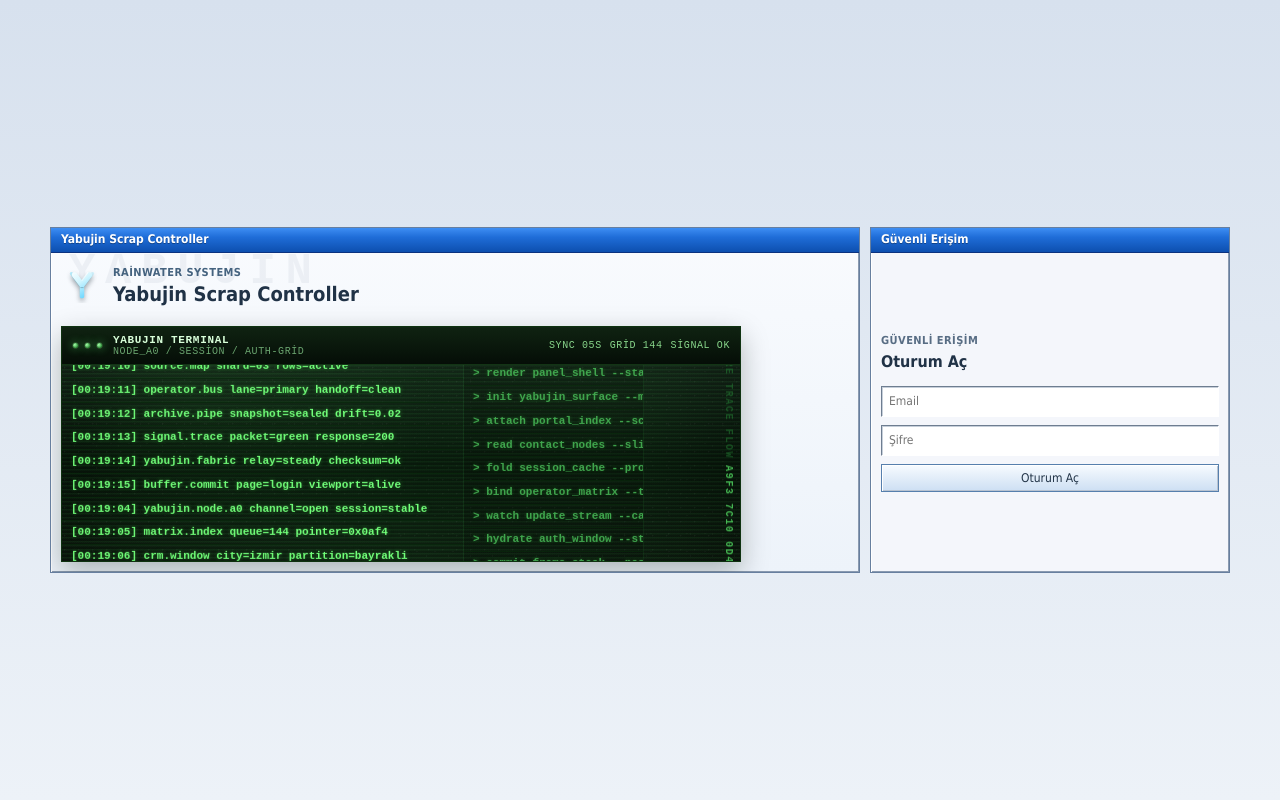
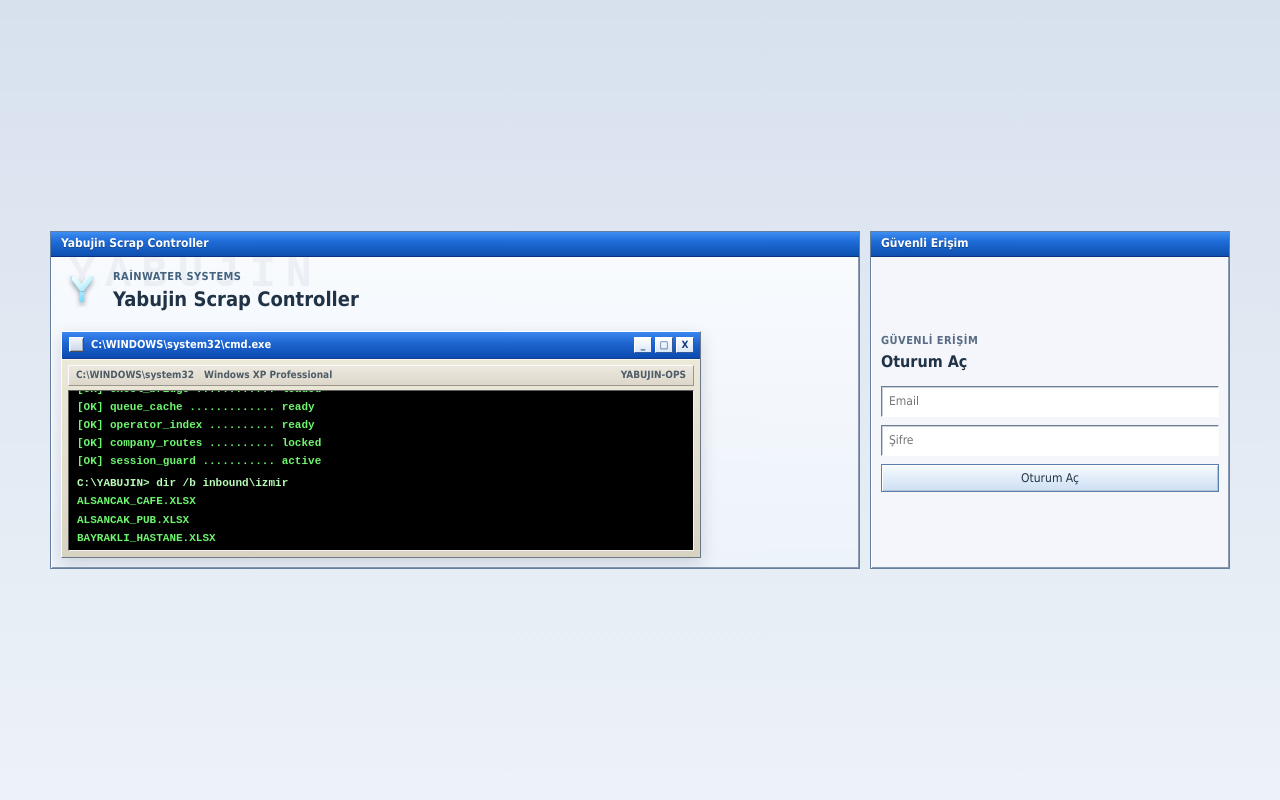
Before and after one commit to yabujinnn06/demoyab, a FastAPI app: page / in a window 1280 px wide. Run offline with FastAPI, Linux system fonts and the light colour scheme.

Commit message:
Restyle login console for XP look

```diff
--- a/backend/static/app.js
+++ b/backend/static/app.js
@@ -710,85 +710,69 @@ function contactPoolCurrentPage() {
 }
 
 function loginConsoleMarkup() {
-  const primaryLines = [
-    "[00:19:04] yabujin.node.a0  channel=open  session=stable",
-    "[00:19:05] matrix.index     queue=144  pointer=0x0af4",
-    "[00:19:06] crm.window       city=izmir  partition=bayrakli",
-    "[00:19:07] record.sync      mail=true  phone=true  address=true",
-    "[00:19:08] route.layer      carrier=tr-main  mirror=warm",
-    "[00:19:09] panel.cursor     focus=auth  state=ready",
-    "[00:19:10] source.map       shard=03  rows=active",
-    "[00:19:11] operator.bus     lane=primary  handoff=clean",
-    "[00:19:12] archive.pipe     snapshot=sealed  drift=0.02",
-    "[00:19:13] signal.trace     packet=green  response=200",
-    "[00:19:14] yabujin.fabric   relay=steady  checksum=ok",
-    "[00:19:15] buffer.commit    page=login  viewport=alive",
+  const lines = [
+    "Microsoft Windows XP [Version 5.1.2600]",
+    "(C) Copyright 1985-2001 Microsoft Corp.",
+    "",
+    "C:\\YABUJIN> set PROMPT=$P$G",
+    "C:\\YABUJIN> call boot_ops.bat /tr /segment:izmir",
+    "[OK] excel_bridge ............ loaded",
+    "[OK] queue_cache ............. ready",
+    "[OK] operator_index .......... ready",
+    "[OK] company_routes .......... locked",
+    "[OK] session_guard ........... active",
+    "",
+    "C:\\YABUJIN> dir /b inbound\\izmir",
+    "ALSANCAK_CAFE.XLSX",
+    "ALSANCAK_PUB.XLSX",
+    "BAYRAKLI_HASTANE.XLSX",
+    "BAYRAKLI_KLINIK.XLSX",
+    "dispatch_queue........ standby",
+    "",
+    "C:\\YABUJIN> call sync_watch.bat /manual",
+    "sync_mode............. manual",
+    "status................ ready",
+    "records............... 0144",
+    "operators............. 0006",
+    "",
+    "C:\\YABUJIN> _",
   ];
-  const sideLines = [
-    "> init yabujin_surface --mode grid",
-    "> attach portal_index --scope live",
-    "> read contact_nodes --slice west",
-    "> fold session_cache --profile glass",
-    "> bind operator_matrix --tier alpha",
-    "> watch update_stream --cadence 5s",
-    "> hydrate auth_window --state cold",
-    "> commit frame_stack --pass green",
-    "> verify signal_gate --result pass",
-    "> render panel_shell --stage ready",
-  ];
-  const rainColumns = [
-    "A9F3 7C10 0D44 FF91 22AE 31C0",
-    "YBJN 0A17 44C2 9E11 7A0F 3301",
-    "0x01 0x8a 0x2c 0x3e 0xd1 0xf4",
-    "GATE OPEN ROUTE LIVE CACHE OK",
-    "SLOT-07 SLOT-09 SLOT-0C SLOT-0F",
-    "SYNC GRID NODE WIRE TRACE FLOW",
-  ];
-
-  const primaryMarkup = [...primaryLines, ...primaryLines, ...primaryLines]
-    .map((line) => `<div class="console-line"><span>${escapeHtml(line)}</span></div>`)
-    .join("");
-  const sideMarkup = [...sideLines, ...sideLines, ...sideLines, ...sideLines]
-    .map((line) => `<div class="console-line console-line-dim"><span>${escapeHtml(line)}</span></div>`)
-    .join("");
-  const rainMarkup = [...rainColumns, ...rainColumns, ...rainColumns, ...rainColumns]
-    .map((line, index) => `<div class="console-rain-line console-rain-line-${(index % 3) + 1}"><span>${escapeHtml(line)}</span></div>`)
+
+  const markup = [...lines, ...lines, ...lines]
+    .map((line, index) => {
+      const isPrompt = line.startsWith("C:\\YABUJIN>");
+      const hasCursor = index === lines.length - 1;
+      return `
+        <div class="console-line ${isPrompt ? "console-line-prompt" : ""}">
+          <span>${escapeHtml(line.replace(/_$/, ""))}</span>${hasCursor ? `<span class="console-cursor"></span>` : ""}
+        </div>
+      `;
+    })
     .join("");
 
   return `
     <section class="login-console" aria-hidden="true">
-      <div class="login-console-head">
-        <div class="console-indicators">
-          <span></span><span></span><span></span>
-        </div>
-        <div class="console-head-copy">
-          <strong>YABUJIN TERMINAL</strong>
-          <small>node_a0 / session / auth-grid</small>
-        </div>
-        <div class="console-stat-strip">
-          <span>sync 05s</span>
-          <span>grid 144</span>
-          <span>signal ok</span>
+      <div class="login-console-xpbar">
+        <div class="login-console-title">
+          <span class="login-console-icon"></span>
+          <strong>C:\\WINDOWS\\system32\\cmd.exe</strong>
+        </div>
+        <div class="login-console-buttons">
+          <span>_</span>
+          <span>&#9633;</span>
+          <span>X</span>
         </div>
       </div>
       <div class="login-console-viewport">
-        <div class="login-console-glow"></div>
-        <div class="login-console-noise"></div>
-        <div class="login-console-grid">
-          <div class="login-console-main">
-            <div class="login-console-stream login-console-stream-main">
-              ${primaryMarkup}
-            </div>
-          </div>
-          <div class="login-console-side">
-            <div class="login-console-stream login-console-stream-side">
-              ${sideMarkup}
-            </div>
-          </div>
-          <div class="login-console-rain">
-            <div class="login-console-stream login-console-stream-rain">
-              ${rainMarkup}
-            </div>
+        <div class="login-console-scanlines"></div>
+        <div class="login-console-statusline">
+          <span>C:\\WINDOWS\\system32</span>
+          <span>Windows XP Professional</span>
+          <span>YABUJIN-OPS</span>
+        </div>
+        <div class="login-console-shell">
+          <div class="login-console-stream">
+            ${markup}
           </div>
         </div>
       </div>
--- a/backend/static/index.html
+++ b/backend/static/index.html
@@ -5,10 +5,10 @@
     <meta name="viewport" content="width=device-width, initial-scale=1.0" />
     <title>Yabujin Scrap Controller</title>
     <link rel="icon" href="/static/yabujin-mark.svg" type="image/svg+xml" />
-    <link rel="stylesheet" href="/static/styles.css?v=20260423f" />
+    <link rel="stylesheet" href="/static/styles.css?v=20260423g" />
   </head>
   <body>
     <div id="app"></div>
-    <script type="module" src="/static/app.js?v=20260423f"></script>
+    <script type="module" src="/static/app.js?v=20260423g"></script>
   </body>
-  </html>
+</html>
--- a/backend/static/styles.css
+++ b/backend/static/styles.css
@@ -1048,207 +1048,164 @@ tbody tr:hover td {
 .login-console {
   position: relative;
   z-index: 1;
-  max-width: 680px;
-  border: 1px solid #0f3210;
-  background: #020403;
+  max-width: 640px;
+  border-top: 1px solid #fefefe;
+  border-left: 1px solid #fefefe;
+  border-right: 1px solid #6b7888;
+  border-bottom: 1px solid #6b7888;
+  background: #d4d0c8;
   box-shadow:
-    inset 1px 1px 0 #1a3f1c,
-    inset -1px -1px 0 #061107,
-    0 10px 26px rgba(4, 18, 8, 0.28);
-}
-
-.login-console-head {
-  display: grid;
-  grid-template-columns: auto minmax(0, 1fr) auto;
+    inset 1px 1px 0 #ffffff,
+    inset -1px -1px 0 #98a5b3,
+    0 6px 16px rgba(23, 38, 58, 0.16);
+}
+
+.login-console-xpbar {
+  display: flex;
   align-items: center;
+  justify-content: space-between;
   gap: 10px;
-  padding: 7px 10px;
-  border-bottom: 1px solid #133415;
-  background:
-    linear-gradient(180deg, rgba(16, 36, 18, 0.96) 0%, rgba(5, 14, 7, 0.96) 100%);
-  color: #b9fdb9;
-}
-
-.console-indicators {
+  padding: 5px 6px 5px 7px;
+  border-bottom: 1px solid #173f91;
+  background: linear-gradient(180deg, #3b86f1 0%, #1d63ce 46%, #0b4ab1 100%);
+  color: #ffffff;
+}
+
+.login-console-title {
   display: inline-flex;
-  gap: 5px;
-}
-
-.console-indicators span {
-  width: 7px;
-  height: 7px;
-  border: 1px solid #305d31;
-  border-radius: 50%;
-  background: radial-gradient(circle at 35% 35%, #a8ffac 0%, #2d8f38 72%, #16461c 100%);
-  box-shadow: 0 0 8px rgba(96, 255, 121, 0.4);
-}
-
-.console-head-copy {
-  display: grid;
+  align-items: center;
+  gap: 7px;
   min-width: 0;
 }
 
-.console-head-copy strong,
-.console-head-copy small,
-.console-stat-strip span {
-  font-family: var(--mono);
-  letter-spacing: 0.06em;
-  text-transform: uppercase;
-}
-
-.console-head-copy strong {
-  color: #d8ffd9;
-  font-size: 11px;
-  line-height: 1.15;
-}
-
-.console-head-copy small {
-  color: #6aa46f;
-  font-size: 10px;
-  line-height: 1.1;
-}
-
-.console-stat-strip {
+.login-console-title strong {
+  min-width: 0;
+  overflow: hidden;
+  text-overflow: ellipsis;
+  white-space: nowrap;
+  font: 700 11px/1 var(--font);
+}
+
+.login-console-icon {
+  width: 15px;
+  height: 15px;
+  flex: 0 0 auto;
+  border-top: 1px solid #ffffff;
+  border-left: 1px solid #ffffff;
+  border-right: 1px solid #4b4b4b;
+  border-bottom: 1px solid #4b4b4b;
+  background: linear-gradient(180deg, #f4f7fb 0%, #cbd6e8 100%);
+  box-shadow: inset 1px 1px 0 #e7f1ff, inset -1px -1px 0 #9caabf;
+}
+
+.login-console-buttons {
   display: inline-flex;
-  flex-wrap: wrap;
-  justify-content: flex-end;
-  gap: 8px;
-}
-
-.console-stat-strip span {
-  color: #89d68b;
-  font-size: 10px;
-  line-height: 1;
+  align-items: center;
+  gap: 3px;
+}
+
+.login-console-buttons span {
+  display: inline-flex;
+  align-items: center;
+  justify-content: center;
+  width: 18px;
+  height: 16px;
+  border-top: 1px solid #ffffff;
+  border-left: 1px solid #ffffff;
+  border-right: 1px solid #335b9a;
+  border-bottom: 1px solid #335b9a;
+  background: linear-gradient(180deg, #fefefe 0%, #dce7f7 100%);
+  color: #133b7f;
+  font: 700 10px/1 var(--font);
 }
 
 .login-console-viewport {
-  height: 196px;
+  height: 198px;
   overflow: hidden;
   position: relative;
-  background:
-    radial-gradient(circle at 20% 18%, rgba(38, 104, 44, 0.18) 0%, rgba(0, 0, 0, 0) 42%),
-    radial-gradient(circle at 82% 28%, rgba(48, 128, 57, 0.12) 0%, rgba(0, 0, 0, 0) 36%),
-    linear-gradient(180deg, #030705 0%, #010201 100%);
+  padding: 6px;
+  background: linear-gradient(180deg, #ece9d8 0%, #d8d2c3 100%);
 }
 
 .login-console-viewport::after {
   content: "";
   position: absolute;
   inset: 0;
+  border-top: 1px solid rgba(255, 255, 255, 0.55);
+  pointer-events: none;
+}
+
+.login-console-statusline {
+  position: relative;
+  z-index: 1;
+  display: flex;
+  flex-wrap: wrap;
+  gap: 10px;
+  justify-content: space-between;
+  padding: 3px 7px 4px;
+  border-top: 1px solid #fcfcfc;
+  border-left: 1px solid #fcfcfc;
+  border-right: 1px solid #9c978e;
+  border-bottom: 1px solid #9c978e;
+  background: linear-gradient(180deg, #ece8df 0%, #ddd7ca 100%);
+  color: #4f5c67;
+  font: 700 10px/1.2 var(--font);
+  text-transform: none;
+}
+
+.login-console-statusline span:last-child {
+  margin-left: auto;
+}
+
+.login-console-shell,
+.login-console-scanlines {
+  position: absolute;
+  left: 6px;
+  right: 6px;
+  bottom: 6px;
+}
+
+.login-console-shell {
+  top: 31px;
+  overflow: hidden;
+  border-top: 1px solid #5f5f5f;
+  border-left: 1px solid #5f5f5f;
+  border-right: 1px solid #f2f2f2;
+  border-bottom: 1px solid #f2f2f2;
+  background: #000000;
+}
+
+.login-console-scanlines {
+  top: 31px;
+  pointer-events: none;
   background:
-    linear-gradient(180deg, rgba(255, 255, 255, 0.03) 0%, rgba(0, 0, 0, 0.16) 50%, rgba(255, 255, 255, 0.02) 100%),
     repeating-linear-gradient(
       180deg,
-      rgba(84, 255, 108, 0.07) 0,
-      rgba(84, 255, 108, 0.07) 1px,
+      rgba(255, 255, 255, 0.02) 0,
+      rgba(255, 255, 255, 0.02) 1px,
       rgba(0, 0, 0, 0) 2px,
       rgba(0, 0, 0, 0) 4px
     );
-  pointer-events: none;
-}
-
-.login-console-glow,
-.login-console-noise {
-  position: absolute;
-  inset: 0;
-  pointer-events: none;
-}
-
-.login-console-glow {
-  background:
-    linear-gradient(90deg, rgba(77, 255, 104, 0.04) 0%, rgba(77, 255, 104, 0.1) 50%, rgba(77, 255, 104, 0.04) 100%);
-  mix-blend-mode: screen;
-}
-
-.login-console-noise {
-  opacity: 0.1;
-  background-image:
-    radial-gradient(circle at 20% 20%, rgba(255, 255, 255, 0.45) 0 0.7px, transparent 0.8px),
-    radial-gradient(circle at 72% 36%, rgba(255, 255, 255, 0.25) 0 0.7px, transparent 0.8px),
-    radial-gradient(circle at 58% 68%, rgba(255, 255, 255, 0.3) 0 0.7px, transparent 0.8px);
-  background-size: 14px 14px, 18px 18px, 22px 22px;
-}
-
-.login-console-grid {
-  position: relative;
-  z-index: 1;
-  display: grid;
-  grid-template-columns: minmax(0, 1.15fr) 180px 96px;
-  height: 100%;
-}
-
-.login-console-main,
-.login-console-side,
-.login-console-rain {
-  min-width: 0;
-  overflow: hidden;
-  position: relative;
-}
-
-.login-console-main {
-  border-right: 1px solid rgba(92, 255, 114, 0.08);
-}
-
-.login-console-side {
-  border-right: 1px solid rgba(92, 255, 114, 0.08);
-  background: rgba(0, 0, 0, 0.14);
+  opacity: 0.38;
 }
 
 .login-console-stream {
   display: grid;
   gap: 0;
   will-change: transform;
-}
-
-.login-console-stream-main {
-  animation: console-scroll-main 8.6s linear infinite;
-}
-
-.login-console-stream-side {
-  animation: console-scroll-side 6.8s linear infinite;
-}
-
-.login-console-stream-rain {
-  animation: console-rain 4.1s linear infinite;
+  animation: console-scroll-main 10.8s linear infinite;
 }
 
 .console-line {
   display: block;
-  padding: 4px 9px;
-  border-bottom: 1px solid rgba(10, 40, 14, 0.9);
-  color: #72ff7a;
-  text-shadow:
-    0 0 4px rgba(93, 255, 93, 0.32),
-    0 0 12px rgba(47, 180, 67, 0.12);
-  font: 700 11px/1.34 var(--mono);
+  padding: 2px 8px;
+  color: #71f871;
+  font: 700 11px/1.28 var(--mono);
   white-space: nowrap;
 }
 
-.console-line-dim {
-  color: #4cc45c;
-  opacity: 0.82;
-}
-
-.console-rain-line {
-  padding: 3px 6px;
-  color: #5df46e;
-  font: 700 10px/1.15 var(--mono);
-  letter-spacing: 0.16em;
-  text-transform: uppercase;
-  writing-mode: vertical-rl;
-  text-orientation: mixed;
-  white-space: nowrap;
-  opacity: 0.72;
-}
-
-.console-rain-line-2 {
-  color: #8cff91;
-  opacity: 0.55;
-}
-
-.console-rain-line-3 {
-  color: #2ea042;
-  opacity: 0.42;
+.console-line-prompt {
+  color: #bbffbb;
 }
 
 @keyframes console-scroll-main {
```
Also changed, not shown: other parts of backend/static/styles.css (+47 -25 lines).
